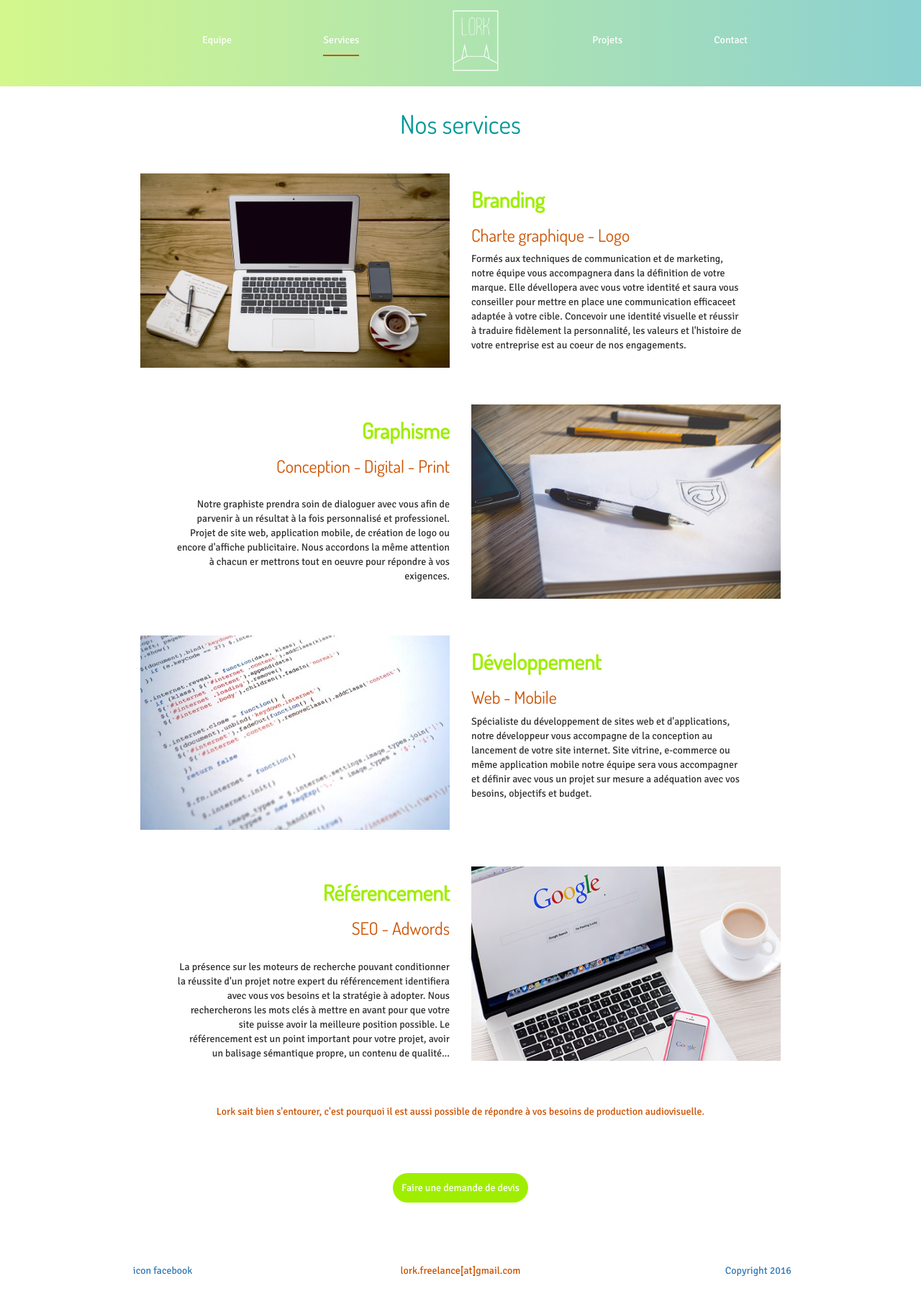
After one commit to rioll/Lork, a PHP site: page /services in a window 1280 px wide. The commit adds this page. Shown: the whole page at 72% size. Run offline with PHP 8.4, Linux system fonts and the light colour scheme; some libraries are stand-ins or nearby versions.

Commit message:
Page Services + modif css

```diff
--- a/css/main.css
+++ b/css/main.css
@@ -282,7 +282,10 @@ footer{
 ***********************************************SERVICES**********************************************
 ****************************************************************************************************/
 
+#information-services{
+    margin-bottom: 2%;
 
+}
 
 /****************************************************************************************************
 ***********************************************REA***************************************************
--- /dev/null
+++ b/services.php
@@ -0,0 +1,129 @@
+<!DOCTYPE html>
+<html lang="fr">
+  <head>
+    <meta charset="utf-8">
+    <meta http-equiv="X-UA-Compatible" content="IE=edge">
+    <meta name="viewport" content="width=device-width, initial-scale=1">
+    <meta content="Lork, collectif freelance, web developpeur et web design" name="description">
+    <meta content="Fargeaudou Sacha" name="author">
+    <title>Accueil</title>
+
+    <link href='https://fonts.googleapis.com/css?family=Dosis|Signika' rel='stylesheet' type='text/css'>
+    <link href="bower_components/bootstrap/dist/css/bootstrap.css" rel="stylesheet">
+    <link href="css/main.css" rel="stylesheet">
+
+    <link href="images/ico.png" rel="shortcut icon">
+
+
+    <!-- HTML5 shim and Respond.js for IE8 support of HTML5 elements and media queries -->
+    <!-- WARNING: Respond.js doesn't work if you view the page via file:// -->
+    <!--[if lt IE 9]>
+      <script src="https://oss.maxcdn.com/html5shiv/3.7.2/html5shiv.min.js"></script>
+      <script src="https://oss.maxcdn.com/respond/1.4.2/respond.min.js"></script>
+    <![endif]-->
+  </head>
+  <body>
+
+    <header class="header-sticky">
+       <?php $page = 'services'; require 'menu.php';?>
+    </header>
+
+    <section id="information-services">
+      <div class="row pad1">
+        <h1 class="bleu text-center">Nos services</h1>
+      </div>
+
+      <!--**************BRANDING************-->
+      <div class="row pad2">
+        <div class="col-md-6 right">
+         <img src="images/branding.jpg" width="430" height="270">
+        </div>
+           <div class="col-md-4">
+          <h2 class="vert"><strong>Branding</strong></h2>
+          <h3 class="orange">Charte graphique - Logo</h3>
+          <p class="body">Formés aux techniques de communication et de marketing, notre équipe vous accompagnera dans la définition de votre marque. Elle dévellopera avec vous votre identité et saura vous conseiller pour mettre en place une communication efficaceet adaptée à votre cible. Concevoir une identité visuelle et réussir à traduire fidèlement
+          la personnalité, les valeurs et l'histoire de votre entreprise est au coeur de nos engagements.</p>
+        </div>
+    </div>
+
+
+
+        <!--**************GRAPHISME************-->
+          <div class="row pad2">
+           <div class="col-md-4 col-md-offset-2 right">
+          <h2 class="vert"><strong>Graphisme</strong></h2>
+          <h3 class="orange">Conception - Digital - Print</h3>
+          <br/>
+          <p class="body">Notre graphiste prendra soin de dialoguer avec vous afin de parvenir à un
+          résultat à la fois personnalisé et professionel.
+          Projet de site web, application mobile, de création de logo ou encore
+          d'affiche publicitaire. Nous accordons la même attention à chacun er
+          mettrons tout en oeuvre pour répondre à vos exigences.</p>
+        </div>
+      <div class="col-md-6">
+         <img src="images/graphisme.jpg" width="430" height="270">
+      </div>
+    </div>
+
+
+          <!--**************DEV************-->
+          <div class="row pad2">
+        <div class="col-md-6 right">
+         <img src="images/programmation-web.jpg" width="430" height="270">
+        </div>
+           <div class="col-md-4">
+          <h2 class="vert"><strong>Développement</strong></h2>
+          <h3 class="orange">Web - Mobile</h3>
+          <p class="body">Spécialiste du développement de sites web et d'applications, notre développeur
+          vous accompagne de la conception au lancement de votre site internet.
+          Site vitrine, e-commerce ou même application mobile notre équipe sera vous
+         accompagner et définir avec vous un projet sur mesure a adéquation
+          avec vos besoins, objectifs et budget.</p>
+        </div>
+    </div>
+
+
+            <!--*************REFERENCEMENT************-->
+              <div class="row pad2">
+           <div class="col-md-4 col-md-offset-2 right">
+          <h2 class="vert"><strong>Référencement</strong></h2>
+          <h3 class="orange">SEO - Adwords</h3>
+          <br/>
+          <p class="body">La présence sur les moteurs de recherche pouvant conditionner la réussite d'un projet
+            notre expert du référencement identifiera avec vous vos besoins et la stratégie à adopter. Nous rechercherons les mots clés à mettre
+            en avant pour que votre site puisse avoir la meilleure position possible. Le référencement est un point important pour votre projet,
+            avoir un balisage sémantique propre, un contenu de qualité...<p>
+        </div>
+      <div class="col-md-6">
+         <img src="images/seo.jpg" width="430" height="270">
+      </div>
+    </div>
+
+      <div class="row pad2">
+          <div class="col-md-12 col-sm-12 text-center">
+            <p class="orange">Lork sait bien s'entourer, c'est pourquoi il est aussi possible de répondre à vos besoins de production audiovisuelle.</p>
+          </div>
+      </div>
+      <div class="row pad2">
+          <div class="col-md-12 col-sm-12 text-center pad2">
+            <a href="contact.php" class="btn-vert">Faire une demande de devis</a>
+          </div>
+      </div>
+    </section>
+
+    <footer>
+       <?php require 'footer.php';?>
+    </footer>
+
+
+    <!-- jQuery (necessary for Bootstrap's JavaScript plugins) -->
+    <script src="https://ajax.googleapis.com/ajax/libs/jquery/1.11.3/jquery.min.js"></script>
+    <!-- Include all compiled plugins (below), or include individual files as needed -->
+    <script src="bower_components/bootstrap/dist/js/bootstrap.min.js"></script>
+
+    <!--<script src="js/sticky.js"></script>-->
+
+
+
+  </body>
+</html>
```
Also changed, not shown: images/branding.jpg (added), images/graphisme.jpg (added), images/programmation-web.jpg (added), images/seo.jpg (added).
